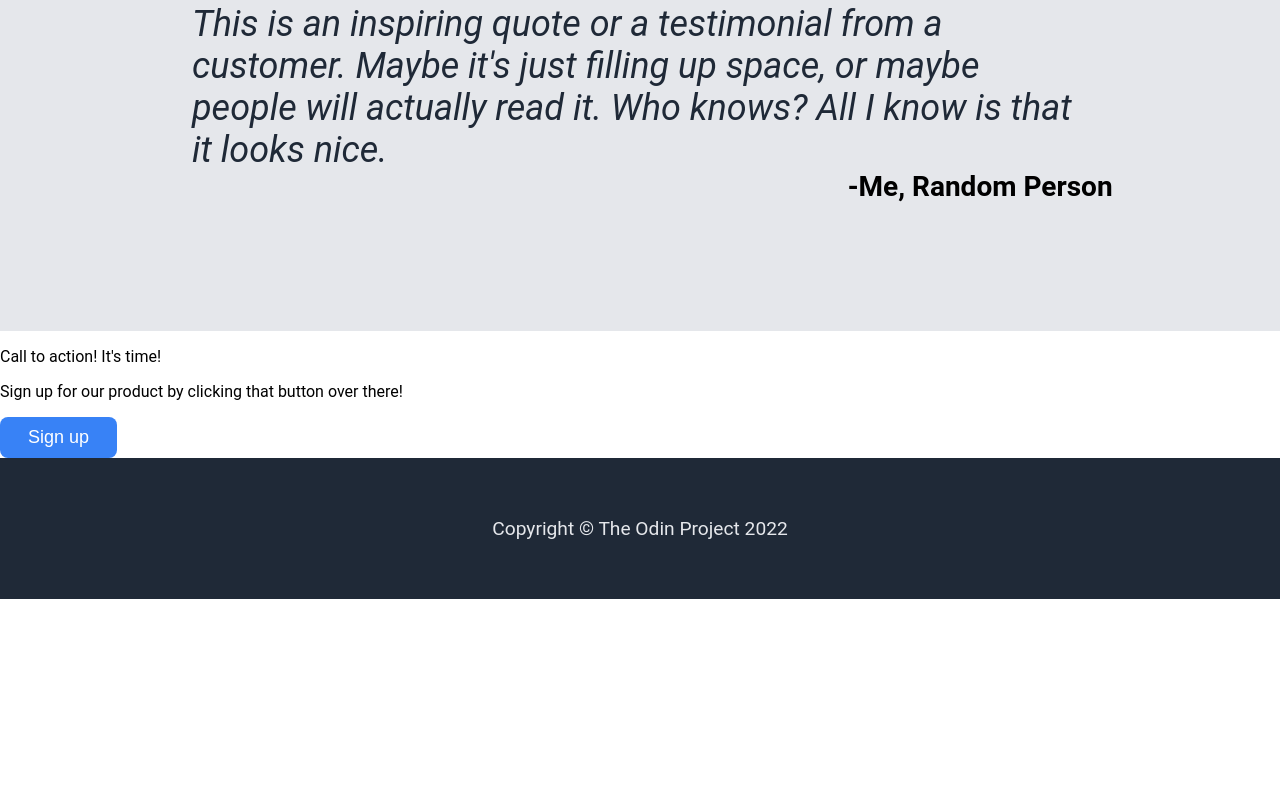
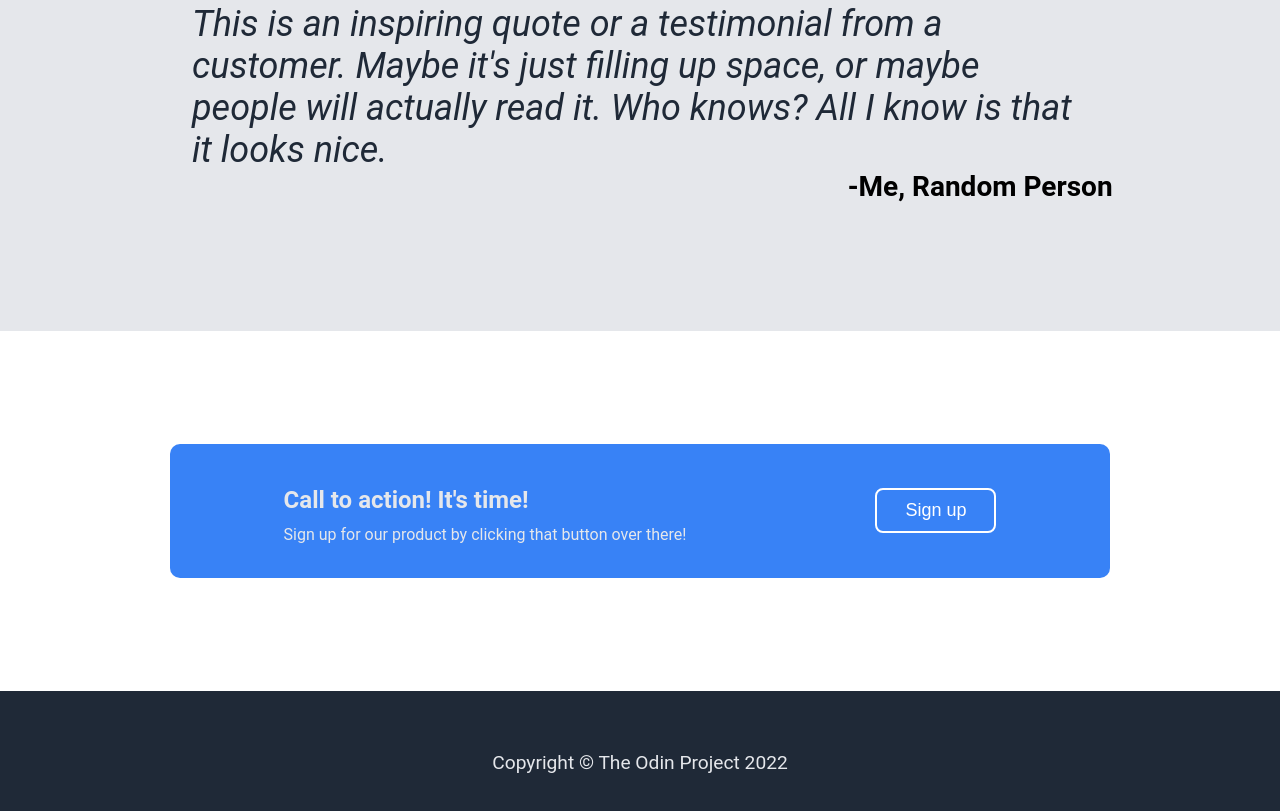
Before and after one commit to mzdak/landing-page, a plain HTML site: page index.html in a window 1280 px wide. Shown: the part 1351-2162 px from the top of the page. Before the commit the page ends 1950 px from the top, so only its background shows below. Drawn offline with Linux system fonts and the light colour scheme.

Commit message:
-add css to section 4 -separate align of section 1 button -add wrap to section 2 images

```diff
--- a/style.css
+++ b/style.css
@@ -66,13 +66,17 @@ a{
 }
 
 button{
-    align-self: flex-start;
+
     background-color: #3882f6;
     color: #ffffff;
     padding: 10px 28px;
     font-size: 18px;
     border-radius: 8px;
     border: 0;
+}
+
+.hero>button{
+    align-self: flex-start;
 }
 
 /* section 2 */
@@ -88,6 +92,7 @@ button{
     display: flex;
     margin-right: -15px;
     gap: 5px;
+    flex-wrap: wrap;
 }
 
 figcaption{
@@ -141,7 +146,7 @@ blockquote{
 }
 
 /* section 4 */
-/* .section4{
+.section4{
     display:flex;
     justify-content: center;
     align-items: center;
@@ -150,28 +155,28 @@ blockquote{
     display: flex;
     background-color: #3882f6;
     color:#e5e7eb;
-    justify-content: center;
-    padding: 10px 3cm;
+    justify-content:space-around;
+    padding: 18px 3cm;
     margin: 3cm auto;
     border-radius: 10px;
+    align-items: center;
 }
 
-.island>button{
+.island > button{
     border: solid;
     border-color: #ffffff;
     border-width: 2px;
-}
-
-.call{
-    display:flex;
-    flex-direction: column;
 }
 
 .call-to-action{
     font-size: 24px;
     font-weight: 600;
     margin-bottom: -5px;
-} */
+}
+
+.call{
+    margin-right: 5cm;
+}
 
 /* footer */
 .footer{
```
Also changed, not shown: images/Rectangle-1920x1080-Placeholder.png.
